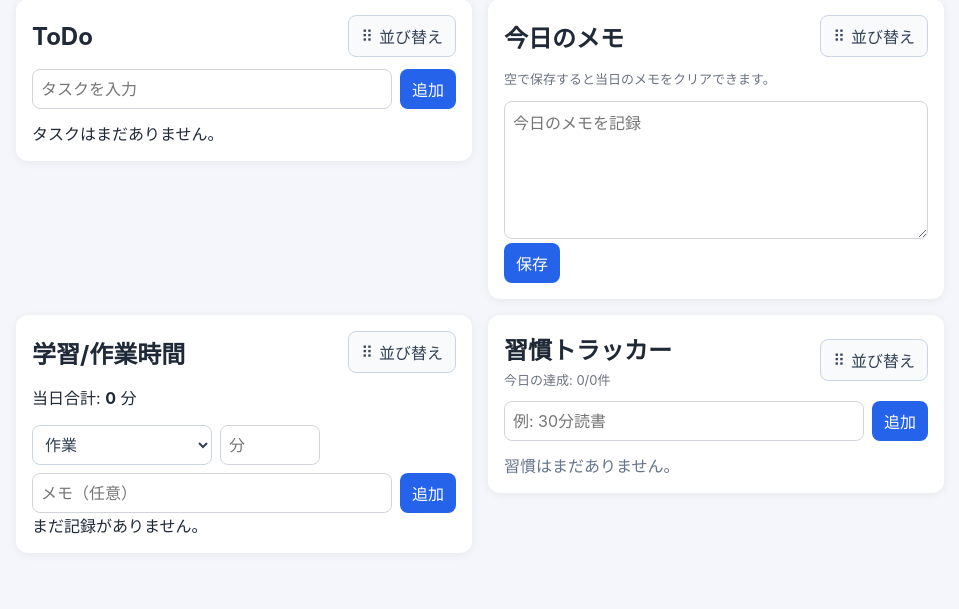
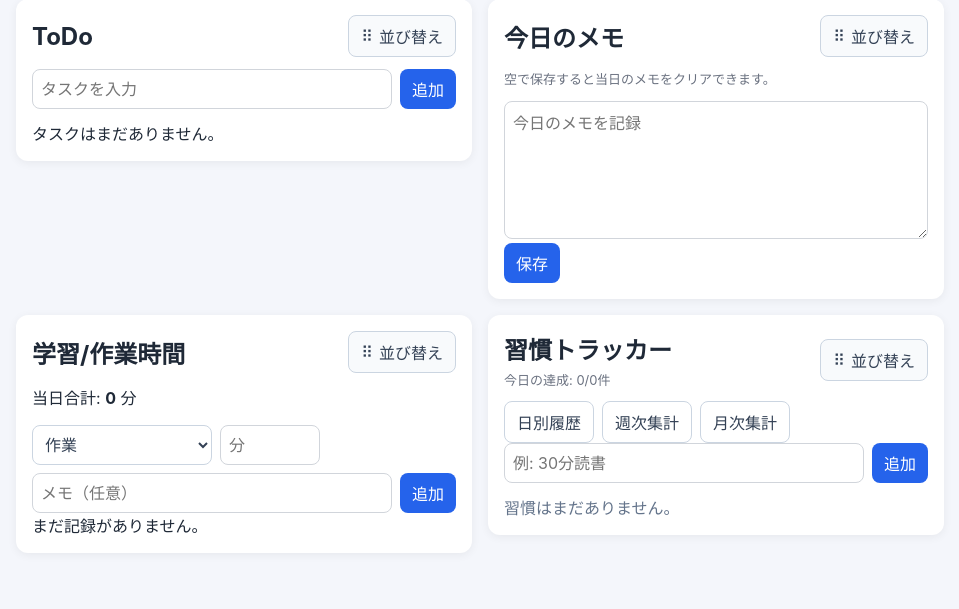
Before and after one commit to mizzz-ivr/home-panel-py, a FastAPI app: page / in a window 1280 px wide. Shown: the part 264-873 px from the top of the page, without its empty margins (160-1119 px from the left). Run offline with FastAPI, Linux system fonts and the light colour scheme; some libraries are stand-ins or nearby versions.

Commit message:
習慣カードに履歴・集計画面への導線を追加

```diff
--- a/app/templates/cards/habits.html
+++ b/app/templates/cards/habits.html
@@ -15,6 +15,12 @@
       <span>並び替え</span>
     </button>
   </div>
+
+  <nav class="history-navigation" aria-label="習慣の履歴と集計">
+    <a href="/habits/history" class="button-link secondary-button">日別履歴</a>
+    <a href="/habits/weekly" class="button-link secondary-button">週次集計</a>
+    <a href="/habits/monthly" class="button-link secondary-button">月次集計</a>
+  </nav>
 
   <form action="/habits" method="post" class="inline-form">
     <label for="habit-name" class="sr-only">習慣名</label>
```
